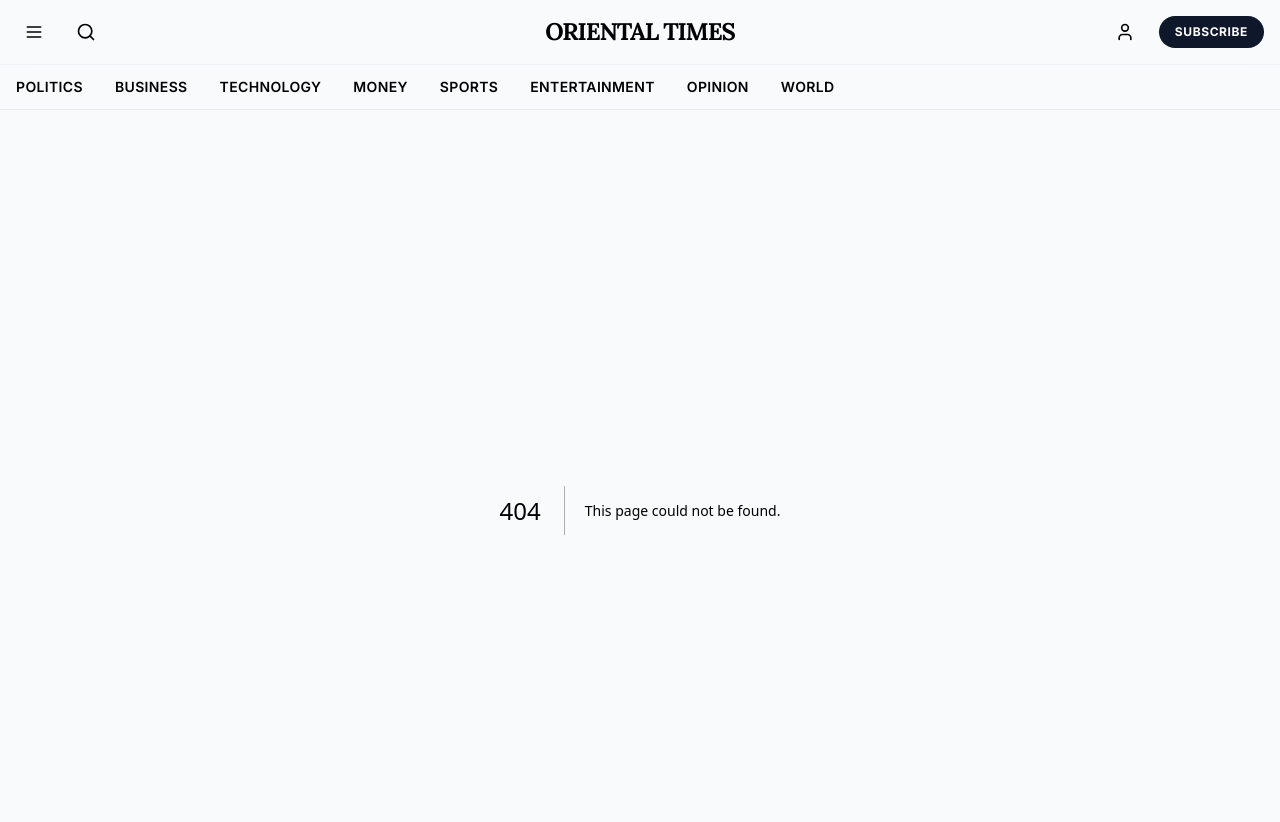
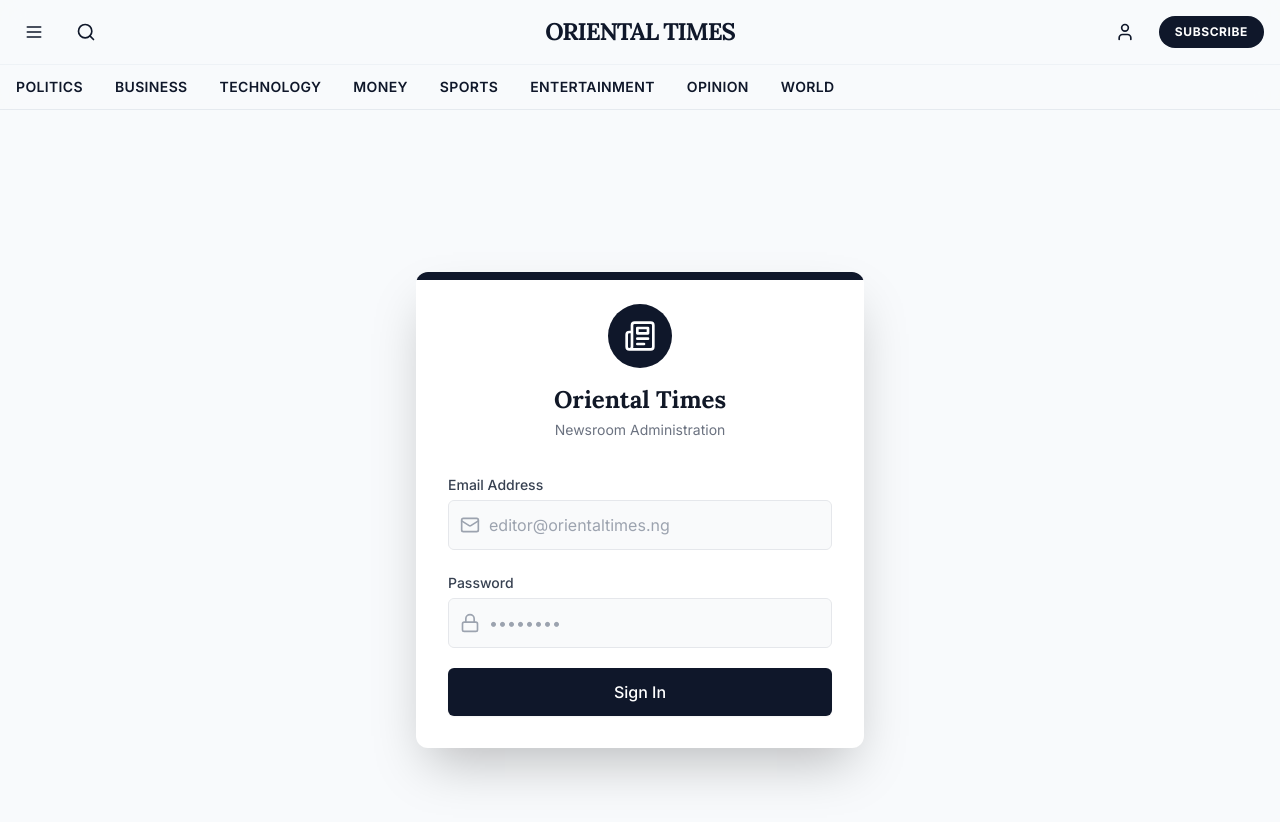
Before and after one commit to darktune/News-insights, a Next.js app: page /admin/login in a window 1280 px wide. Before the commit this address had no page. Shown: the top 822 px of the page. Built offline with nearby package versions, Linux system fonts and the light colour scheme; no server answers.

Commit message:
feat: Add Supabase Authentication guard for Admin dashboard

```diff
--- a/src/app/admin/layout.tsx
+++ b/src/app/admin/layout.tsx
@@ -1,12 +1,22 @@
+"use client";
+
 import React from 'react';
 import Link from 'next/link';
+import { usePathname } from 'next/navigation';
 import { LayoutDashboard, FileText, Settings, LogOut, Image as ImageIcon, LayoutTemplate } from 'lucide-react';
 
 export default function AdminLayout({
   children,
-}: {
+}: Readonly<{
   children: React.ReactNode;
-}) {
+}>) {
+  const pathname = usePathname();
+  const isLoginPage = pathname === '/admin/login';
+
+  if (isLoginPage) {
+    return <div className="min-h-screen bg-brand-light">{children}</div>;
+  }
+
   return (
     <div className="min-h-screen bg-gray-50 flex">
       {/* Sidebar Navigation */}
--- /dev/null
+++ b/src/app/admin/login/page.tsx
@@ -0,0 +1,100 @@
+"use client";
+
+import React, { useState } from 'react';
+import { supabase } from '@/lib/supabase/client';
+import { useRouter } from 'next/navigation';
+import { Newspaper, Lock, Mail, Loader2 } from 'lucide-react';
+
+export default function AdminLogin() {
+  const [email, setEmail] = useState('');
+  const [password, setPassword] = useState('');
+  const [isLoading, setIsLoading] = useState(false);
+  const [error, setError] = useState<string | null>(null);
+  const router = useRouter();
+
+  const handleLogin = async (e: React.FormEvent) => {
+    e.preventDefault();
+    setIsLoading(true);
+    setError(null);
+
+    const { data, error } = await supabase.auth.signInWithPassword({
+      email,
+      password,
+    });
+
+    if (error) {
+      setError(error.message);
+      setIsLoading(false);
+    } else {
+      router.push('/admin');
+      router.refresh(); // Refresh to trigger middleware re-evaluation
+    }
+  };
+
+  return (
+    <div className="min-h-screen bg-brand-light flex items-center justify-center p-4">
+      <div className="w-full max-w-md bg-white rounded-xl shadow-2xl p-8 relative overflow-hidden">
+        {/* Decorative header */}
+        <div className="absolute top-0 left-0 w-full h-2 bg-brand-dark" />
+
+        <div className="flex flex-col items-center mb-8">
+          <div className="w-16 h-16 bg-brand-dark rounded-full flex items-center justify-center text-white mb-4">
+            <Newspaper className="w-8 h-8" />
+          </div>
+          <h1 className="text-2xl font-serif font-bold text-gray-900">Oriental Times</h1>
+          <p className="text-gray-500 font-sans text-sm mt-1">Newsroom Administration</p>
+        </div>
+
+        {error && (
+          <div className="mb-6 p-3 bg-red-50 text-red-700 text-sm font-medium rounded-md border border-red-100 text-center">
+            {error}
+          </div>
+        )}
+
+        <form onSubmit={handleLogin} className="space-y-5">
+          <div className="space-y-1">
+            <label className="text-sm font-medium text-gray-700">Email Address</label>
+            <div className="relative">
+              <Mail className="w-5 h-5 absolute left-3 top-1/2 -translate-y-1/2 text-gray-400" />
+              <input
+                type="email"
+                value={email}
+                onChange={(e) => setEmail(e.target.value)}
+                required
+                className="w-full pl-10 pr-4 py-3 bg-gray-50 border border-gray-200 rounded-md focus:bg-white focus:outline-none focus:ring-2 focus:ring-brand-accent transition-colors"
+                placeholder="editor@orientaltimes.ng"
+              />
+            </div>
+          </div>
+
+          <div className="space-y-1">
+            <label className="text-sm font-medium text-gray-700">Password</label>
+            <div className="relative">
+              <Lock className="w-5 h-5 absolute left-3 top-1/2 -translate-y-1/2 text-gray-400" />
+              <input
+                type="password"
+                value={password}
+                onChange={(e) => setPassword(e.target.value)}
+                required
+                className="w-full pl-10 pr-4 py-3 bg-gray-50 border border-gray-200 rounded-md focus:bg-white focus:outline-none focus:ring-2 focus:ring-brand-accent transition-colors"
+                placeholder="••••••••"
+              />
+            </div>
+          </div>
+
+          <button
+            type="submit"
+            disabled={isLoading}
+            className="w-full flex items-center justify-center space-x-2 bg-brand-dark text-white py-3 rounded-md hover:bg-black transition-colors shadow-sm disabled:opacity-70 mt-2"
+          >
+            {isLoading ? (
+              <Loader2 className="w-5 h-5 animate-spin" />
+            ) : (
+              <span className="font-medium">Sign In</span>
+            )}
+          </button>
+        </form>
+      </div>
+    </div>
+  );
+}
```
Also changed, not shown: src/lib/supabase/server.ts (added, +36 -0 lines), src/middleware.ts (added, +74 -0 lines).
